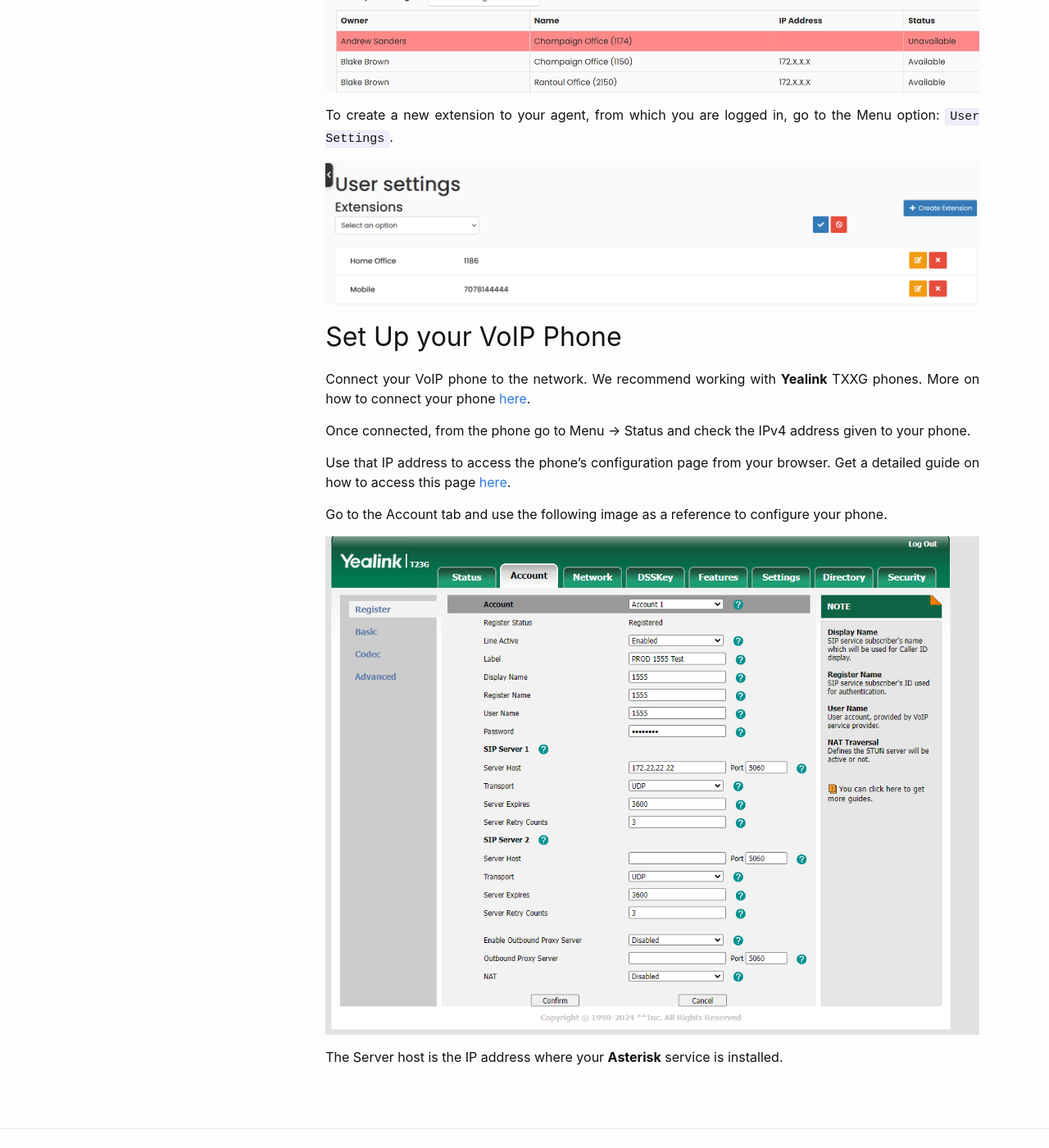
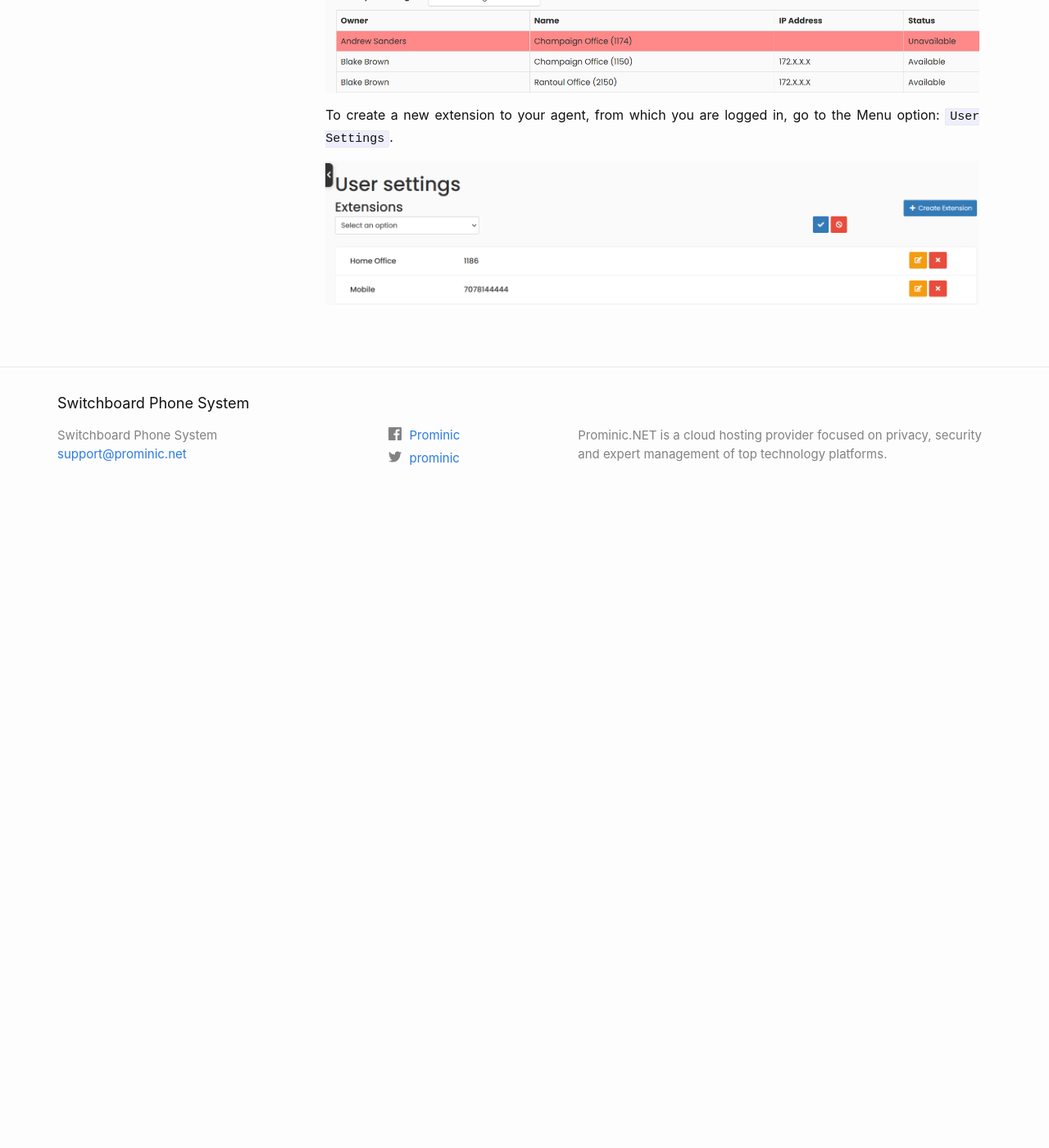
Before and after one commit to PhoneSwitchBoard/Switchboard-Website-Docs, a Jekyll site: the page built from docs/extension.md, in a window 1280 px wide and 1400 px high, scrolled down 1210 px. Shown: the whole window at 82% size. Built offline with Jekyll 4.4.1, drawn with Linux system fonts in a browser that asks for light colours; after the commit the page ends 1840 px from its top, so only the background shows below that.

Commit message:
Set Up your VoIP Phone

```diff
--- a/_data/menu.yml
+++ b/_data/menu.yml
@@ -12,6 +12,9 @@
 
     - title: "Agents and Extensions"
       link: /docs/extension
+
+    - title: "Set Up VoIP Phones"
+      link: /docs/phone
 
     - title: "Recordings"
       link: /docs/recording
--- a/docs/extension.md
+++ b/docs/extension.md
@@ -32,20 +32,3 @@ To create a new extension to your agent, from which you are logged in, go to the
 
 
 ![Screenshot: Interface Config](./../images/create_extension.png)
-
-
-## Set Up your VoIP Phone
-
-
-Connect your VoIP phone to the network. We recommend working with **Yealink** TXXG phones. More on how to connect your phone [here](https://support-cdn.yealink.com/attachment/upload/attachment/2016-7-8/3/73b4c514-dd7e-4677-a2df-b52d12699bd9/Yealink_SIP-T27G_Quick_Start_Guide_V80_1.pdf).
-
-Once connected, from the phone go to Menu -> Status and check the IPv4 address given to your phone.
-
-Use that IP address to access the phone's configuration page from your browser. Get a detailed guide on how to access this page [here](https://www.3cx.com/sip-phones/manually-configure-yealink-t32g-t38g-t42g-t46g/).
-
-Go to the Account tab and use the following image as a reference to configure your phone.
-
-
-![Screenshot: Interface Config](./../images/voip_phone_conf.png)
-
-The Server host is the IP address where your **Asterisk** service is installed.
```
Also changed, not shown: docs/phone.md (added, +44 -0 lines), images/3cx.png (added).
